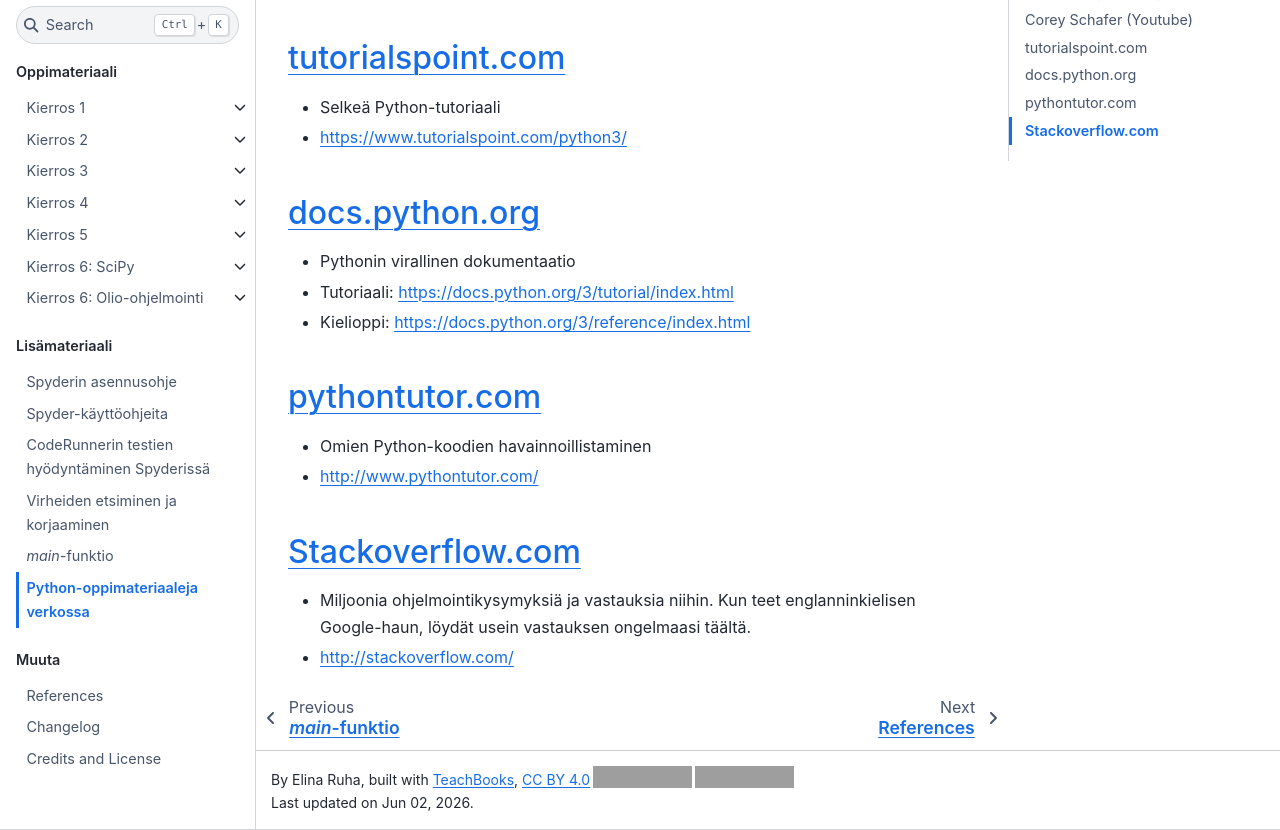
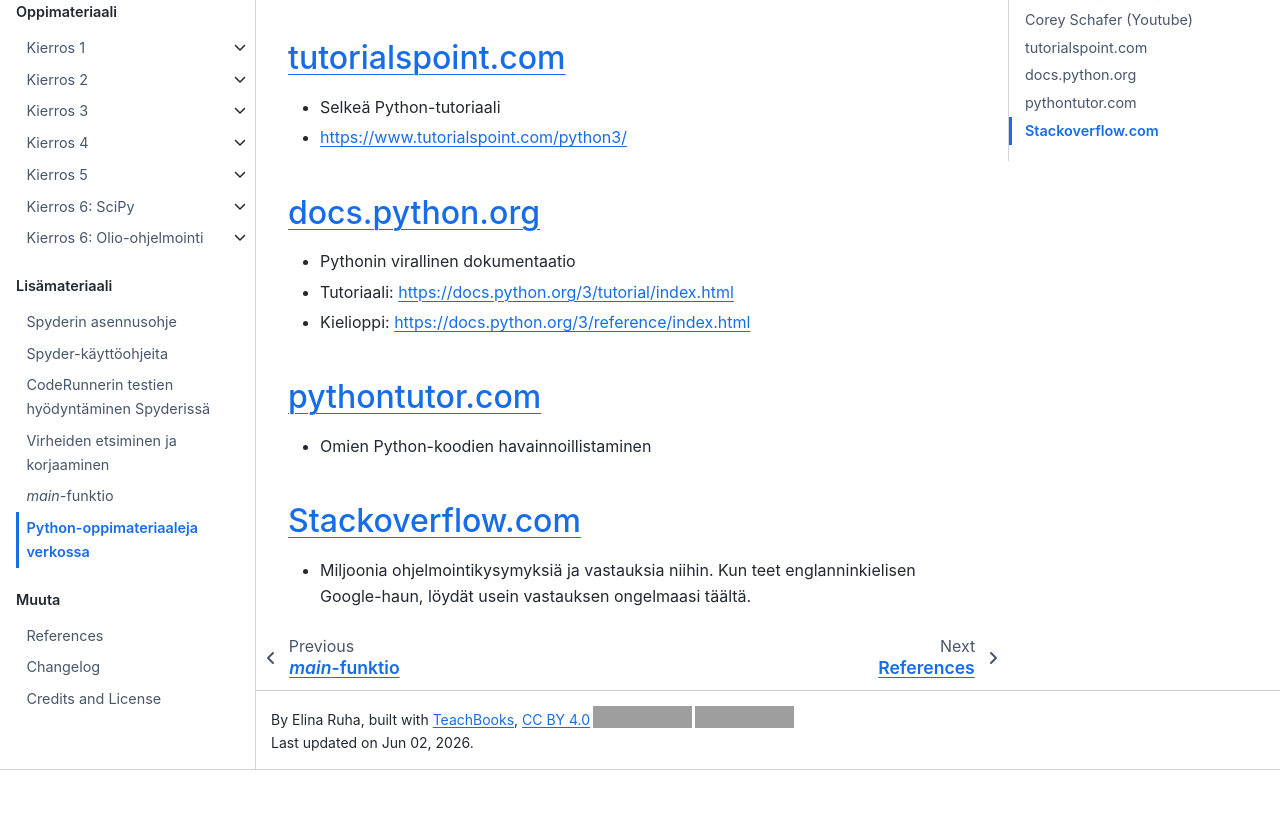
Before and after one commit to elina-ruha/CHEM-ohjelmointikurssikirja-test, a Jupyter Book: the page built from book/Lisamateriaali/verkko_mat.md, in a window 1280 px wide and 900 px high, scrolled down 596 px, cut to the strip 70-900 px from the top of the window. Built offline with Jupyter Book 1.0.4 settings and Sphinx 7.4.7 and the Sphinx Book theme 1.1.4, drawn with Linux system fonts in a browser that asks for light colours; comment, search, counter and statistics services are not loaded; after the commit the page ends 1436 px from its top, so only the background shows below that; grey boxes are pictures that could not be loaded.

Commit message:
Update verkko_mat.md

```diff
--- a/book/Lisamateriaali/verkko_mat.md
+++ b/book/Lisamateriaali/verkko_mat.md
@@ -21,8 +21,6 @@
 - Kielioppi: <https://docs.python.org/3/reference/index.html>
 ## pythontutor.com
 - Omien Python-koodien havainnoillistaminen
-- <http://www.pythontutor.com/>
 ## Stackoverflow.com
 - Miljoonia ohjelmointikysymyksiä ja vastauksia niihin. Kun teet englanninkielisen Google-haun, löydät usein vastauksen
  ongelmaasi täältä.
-- http://stackoverflow.com/
```
